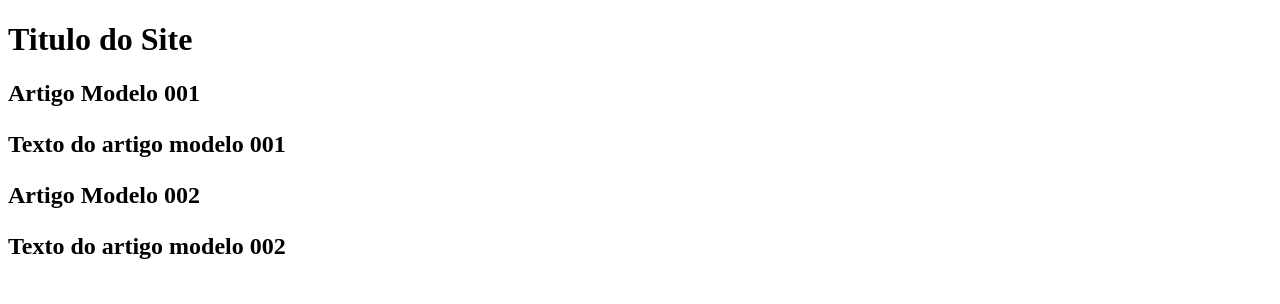
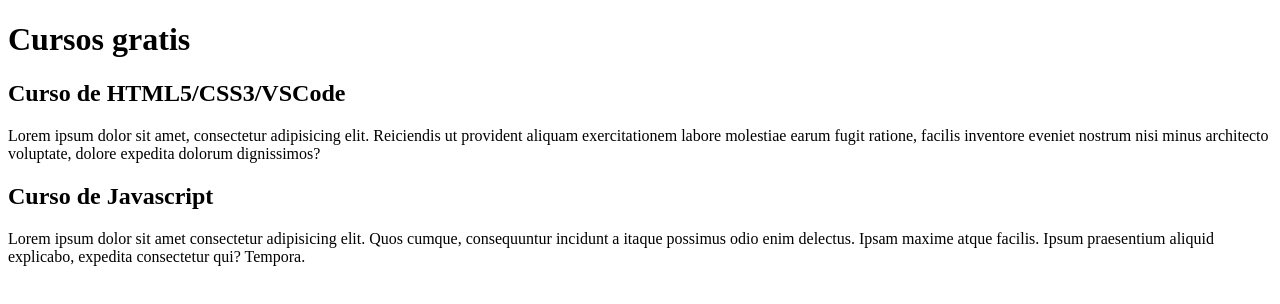
Before and after one commit to DevFerraz/projeto-site, a plain HTML site: page index.html in a window 1280 px wide. Drawn offline with Linux system fonts and the light colour scheme.

Commit message:
Comecei o conteudo

```diff
--- a/index.html
+++ b/index.html
@@ -4,22 +4,20 @@
     <meta charset="UTF-8">
     <meta http-equiv="X-UA-Compatible" content="IE=edge">
     <meta name="viewport" content="width=device-width, initial-scale=1.0">
-    <title>Document</title>
+    <title>Titulo do Site</title>
 </head>
 <body>
     <main>
         <header>
-            <h1>Titulo do Site</h1>
+            <h1>Cursos gratis</h1>
         </header>
         <article>
-            <h2>Artigo Modelo 001
-                <p>Texto do artigo modelo 001</p>
-            </h2>
+            <h2>Curso de HTML5/CSS3/VSCode</h2>
+                <p>Lorem ipsum dolor sit amet, consectetur adipisicing elit. Reiciendis ut provident aliquam exercitationem labore molestiae earum fugit ratione, facilis inventore eveniet nostrum nisi minus architecto voluptate, dolore expedita dolorum dignissimos?</p>
         </article>
         <article>
-            <h2>Artigo Modelo 002
-                <p>Texto do artigo modelo 002</p>
-            </h2>
+            <h2>Curso de Javascript</h2>
+                 <p>Lorem ipsum dolor sit amet consectetur adipisicing elit. Quos cumque, consequuntur incidunt a itaque possimus odio enim delectus. Ipsam maxime atque facilis. Ipsum praesentium aliquid explicabo, expedita consectetur qui? Tempora.</p>
         </article>
     </main>
 
```
